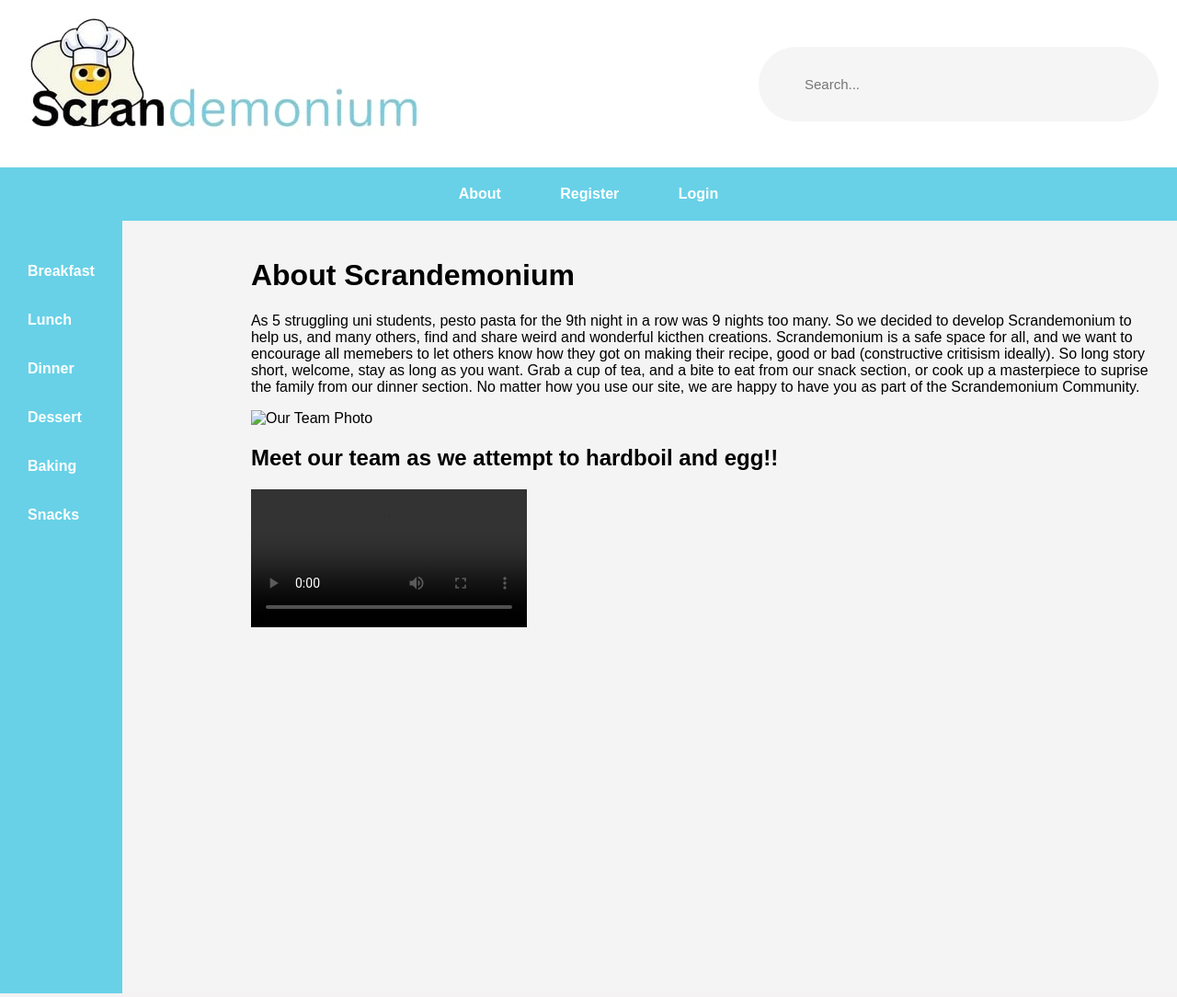
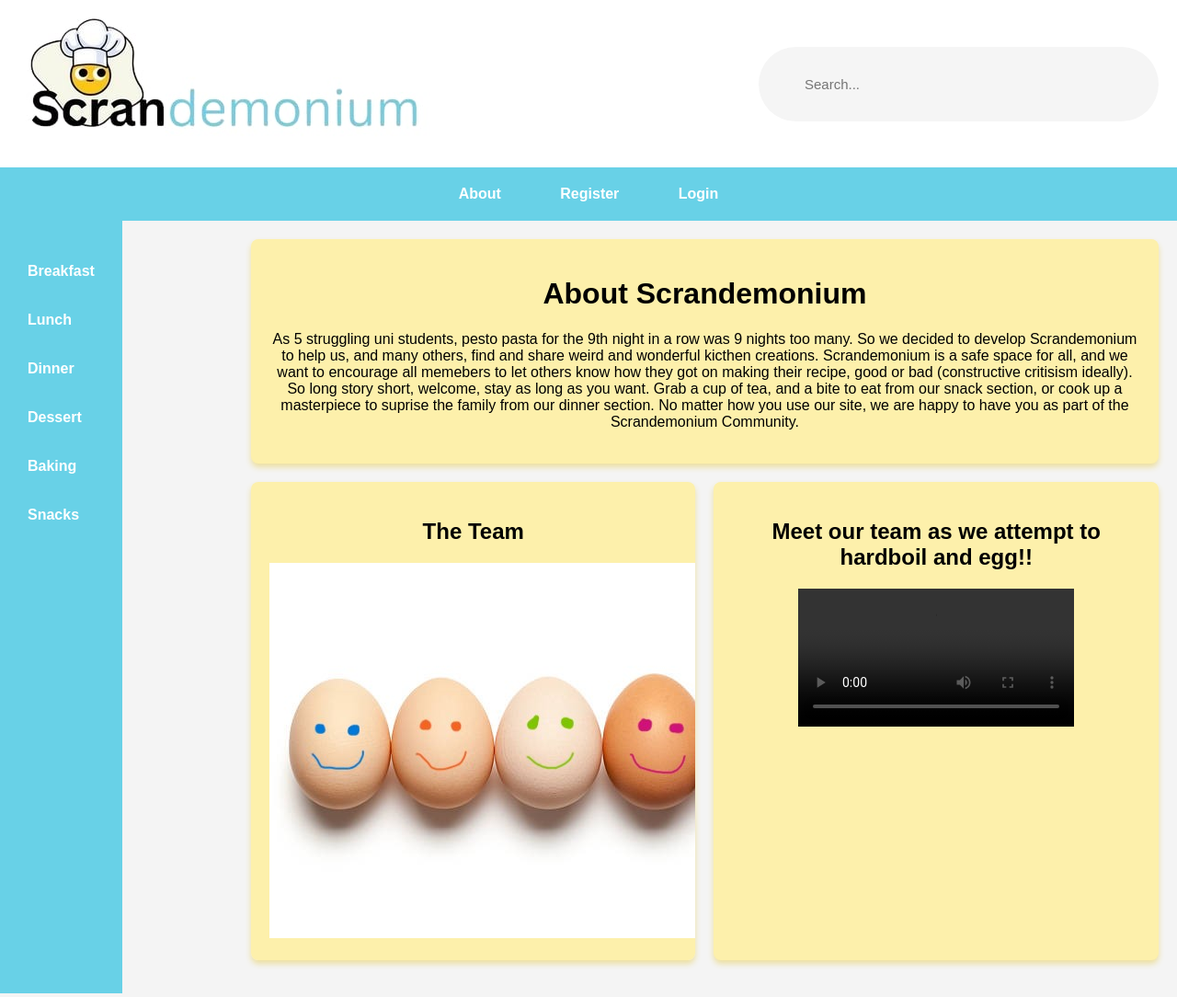
Before and after one commit to KeiranWalker/Scrandemonium, a Django app: page /scrandemonium/about/ in a window 1280 px wide. Shown: the whole page at 92% size. Run offline with Django 3.2, Linux system fonts and the light colour scheme; grey boxes are pictures that could not be loaded.

Commit message:
Css for about

```diff
--- a/templates/scrandemonium/about.html
+++ b/templates/scrandemonium/about.html
@@ -7,20 +7,22 @@
 
 {% block body_block %}
 
-    <div>
+    <div class = bio>
         <h1>About Scrandemonium</h1>
         <p>As 5 struggling uni students, pesto pasta for the 9th night in a row was 9 nights too many.  So we decided to develop Scrandemonium to help us, and many others, find and share weird and wonderful kicthen creations.  Scrandemonium is a safe space for all, and we want to encourage all memebers to let others know how they got on making their recipe, good or bad (constructive critisism ideally).  So long story short, welcome, stay as long as you want.  Grab a cup of tea, and a bite to eat from our snack section, or cook up a masterpiece to suprise the family from our dinner section.  No matter how you use our site, we are happy to have you as part of the Scrandemonium Community.</p>
     </div>
 
-    <div>
-        <img src="" alt="Our Team Photo" />
-    </div>
+    <div class="index-grid">
+        <div class = "box">
+            <h2>The Team</h2>
+            <img src="{% static 'team_scran.jpg' %}" alt="Our Team Photo" />
+        </div>
 
-    <div>
-        <h2>Meet our team as we attempt to hardboil and egg!!</h2>
-        <video controls>
-            <source src="" type="" />
-        </video>
-
+        <div class="box">
+            <h2>Meet our team as we attempt to hardboil and egg!!</h2>
+            <video controls>
+                <source src="" type="" />
+            </video>
+        </div>
     </div>
 {% endblock %}
```
Also changed, not shown: static/team_scran.jpg (added).
